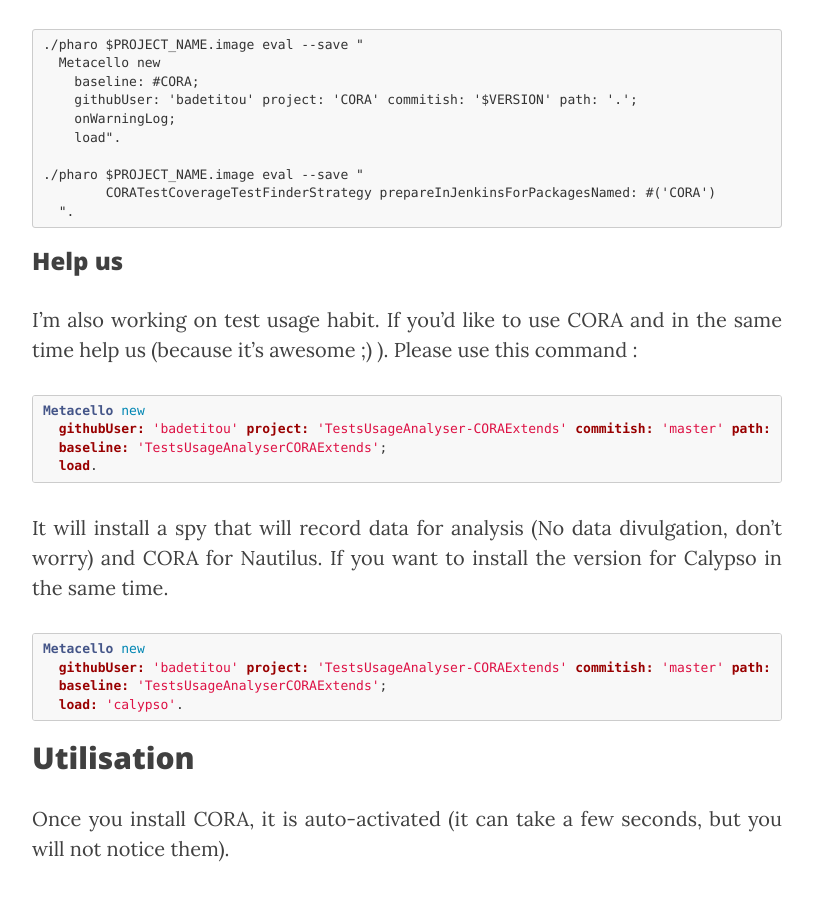
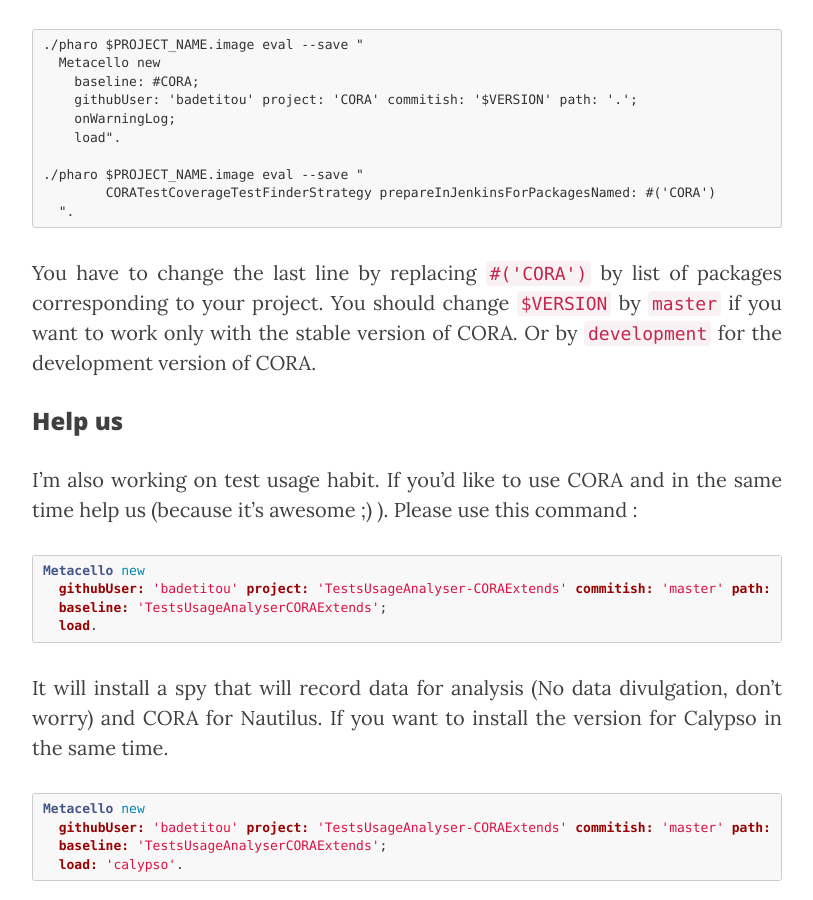
Before and after one commit to badetitou/badetitou.github.io, a Jekyll site: the page built from _posts/2017-07-05-CORA.md, in a window 1280 px wide and 900 px high, scrolled down 1509 px. Shown: the whole window, without its empty margins (233-1046 px from the left). Built offline with Jekyll 4.4.1, drawn with Linux system fonts in a browser that asks for light colours; nearby versions of some CDN libraries.

Commit message:
Add explanation

````diff
--- a/_posts/2017-07-05-CORA.md
+++ b/_posts/2017-07-05-CORA.md
@@ -57,6 +57,9 @@ You only have to add these lines into your configuration.
 	CORATestCoverageTestFinderStrategy prepareInJenkinsForPackagesNamed: #('CORA')
   ".
 ```
+
+You have to change the last line by replacing `#('CORA')` by list of packages corresponding to your project.
+You should change `$VERSION` by `master` if you want to work only with the stable version of CORA. Or by `development` for the development version of CORA.
 
 ### Help us
 
````
